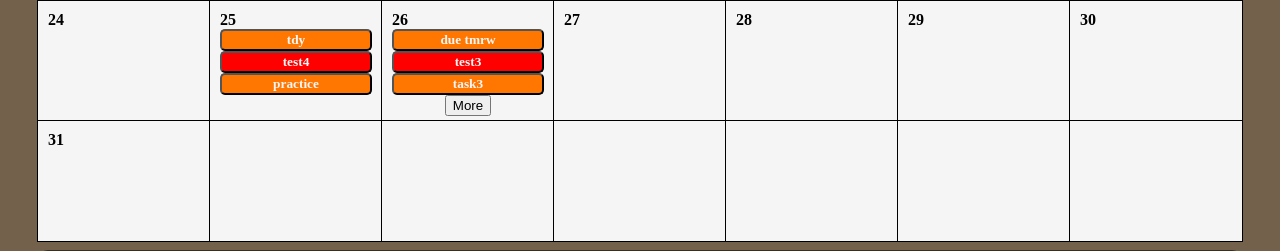
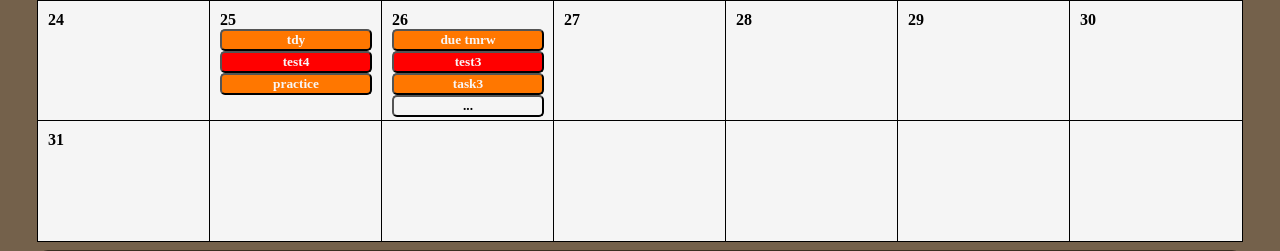
Before and after one commit to JericoJr/TaskManager, a Flask app: page /home in a window 1280 px wide. Shown: the part 888-1139 px from the top of the page. Run offline with Flask 3, Linux system fonts and the light colour scheme; the visitor is signed in with stand-in values (Sample User, id 1).

Commit message:
update css and homepage

```diff
--- a/static/style.css
+++ b/static/style.css
@@ -611,6 +611,15 @@ button:hover {
     background-color:rgb(7, 206, 40);
 }
 
+.more-button {
+    width: 100%;
+    border-radius: 5px;
+    font-weight: bold;
+    font-family: 'Times New Roman';
+    color: black;
+    background-color: whitesmoke;
+}
+
 .prev-month, .next-month {
     font-weight: bold;
     font-size: medium;
--- a/templates/home.html
+++ b/templates/home.html
@@ -97,7 +97,7 @@
                                             {% elif ns.show_more == true %}
                                                 {% set ns.show_more = false %}
                                                 <a href="{{ url_for('view_more_tasks', deadline=task.deadline.strftime('%Y-%m-%d'))}}">
-                                                    <button type="button" class="more-button"> More </button>
+                                                    <button type="button" class="more-button"> ... </button>
                                                 </a>
                                             {% endif %}
                                         {% endif %}
```
